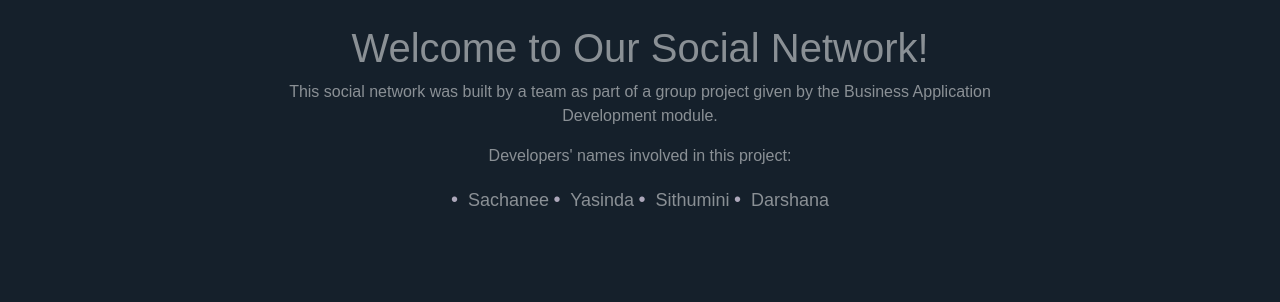
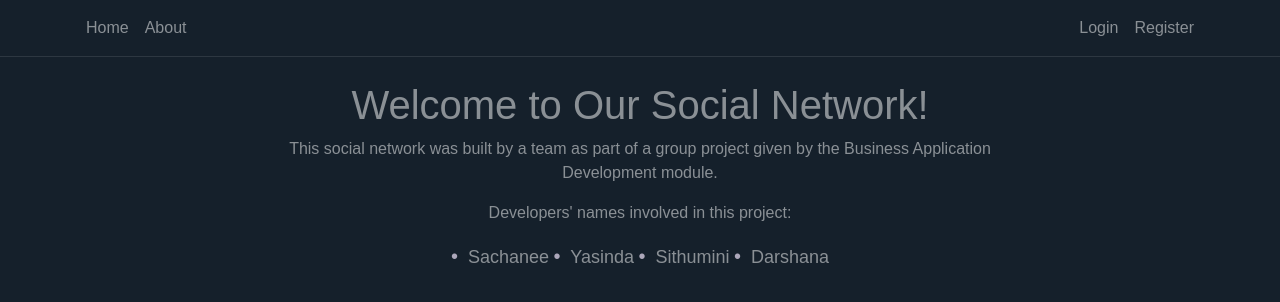
Before and after one commit to Sachanee/Micro_Blogging_Platform, a Django app: page /about/ in a window 1280 px wide. Shown: the top 302 px of the page. Run offline with Django 4.2, Linux system fonts and the light colour scheme; some libraries are stand-ins or nearby versions.

Commit message:
Add navigation bar

```diff
--- a/Blog/templates/Blog/base.html
+++ b/Blog/templates/Blog/base.html
@@ -20,8 +20,27 @@
 
 <body>
     <header class="site-header">
-        <!-- Navbar -->
-        <!-- ... -->
+        <nav style="border-bottom: 1px solid rgba(255, 255, 255, 0.1)"
+            class="navbar navbar-expand navbar-dark bg-steel">
+            <div class="container">
+                <div class="collapse navbar-collapse" id="navbarToggle">
+                    <div class="navbar-nav mr-auto pl-2">
+                        <a class="nav-item nav-link" href="{% url 'home' %}">Home</a>
+                        <a class="nav-item nav-link" href="{% url 'Blog-about' %}">About</a>
+                    </div>
+                    <div class="navbar-nav pr-2">
+                        {% if user.is_authenticated %}
+                        <a class="nav-item nav-link">Create a Tweet</a>
+                        <a class="nav-item nav-link">Settings</a>
+                        <a class="nav-item nav-link">Logout</a>
+                        {% else %}
+                        <a class="nav-item nav-link">Login</a>
+                        <a class="nav-item nav-link">Register</a>
+                        {% endif %}
+                    </div>
+                </div>
+            </div>
+        </nav>
     </header>
     <main role="main" class="container-fluid">
         <br>
--- a/Blog/urls.py
+++ b/Blog/urls.py
@@ -4,5 +4,5 @@ from . import views
 
 urlpatterns = [
     path("", views.home, name="home"),
-    path("about/", views.about, name="blog-about"),
+    path("about/", views.about, name="Blog-about"),
 ]
```
